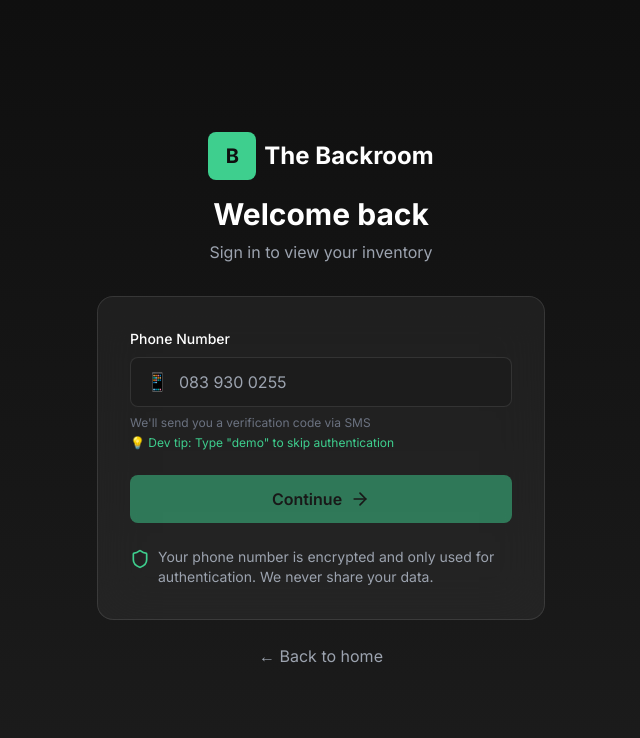
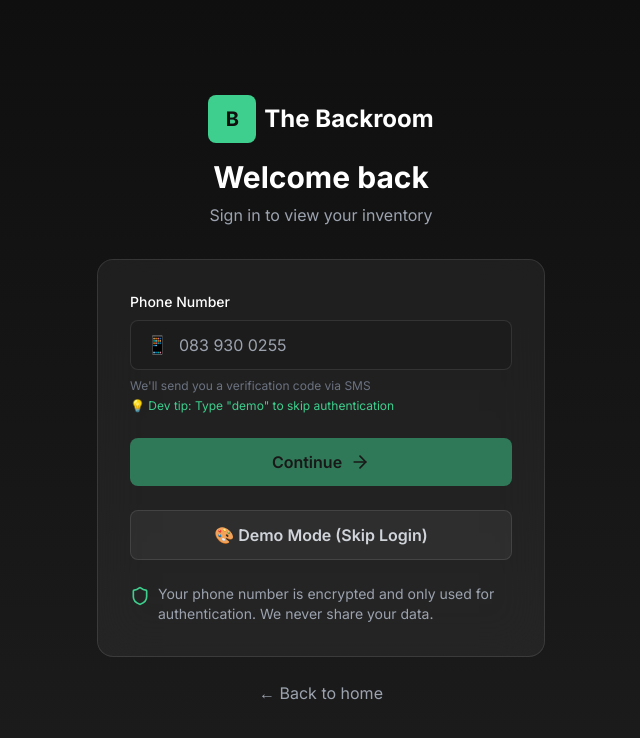
Before and after one commit to Raees-J/TheBackroom, a Next.js app in the folder frontend/: page /auth/signin in a window 1280 px wide. Shown: the top 738 px of the page, without its empty margins (319-959 px from the left). Built offline with nearby package versions, Linux system fonts and the light colour scheme.

Commit message:
Add Demo Mode button for instant dashboard access

```diff
--- a/frontend/app/auth/signin/page.tsx
+++ b/frontend/app/auth/signin/page.tsx
@@ -149,6 +149,19 @@ export default function SignInPage() {
                 </>
               )}
             </button>
+
+            {/* Demo Mode Button */}
+            <button
+              type="button"
+              onClick={() => {
+                const demoToken = 'demo-token-' + Date.now()
+                localStorage.setItem('authToken', demoToken)
+                router.push('/dashboard')
+              }}
+              className="w-full bg-white/5 text-gray-300 px-6 py-3 rounded-lg font-semibold hover:bg-white/10 transition flex items-center justify-center space-x-2 border border-white/10"
+            >
+              <span>🎨 Demo Mode (Skip Login)</span>
+            </button>
           </form>
 
           {/* Security Note */}
```
